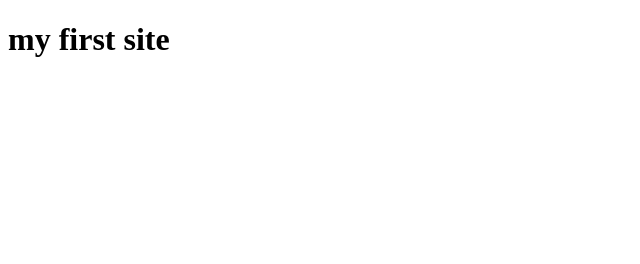
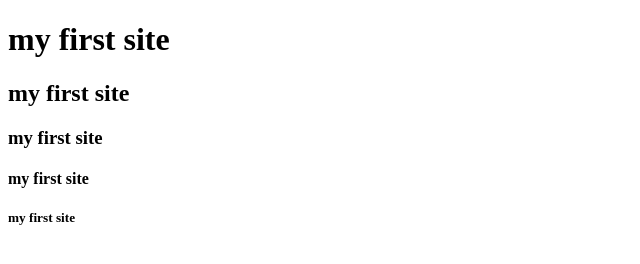
Before and after one commit to rawanadnan1/coursera-test, a plain HTML site: page site/index.html in a window 1280 px wide. Shown: the whole page, without its empty margins (0-640 px from the left). Drawn offline with Linux system fonts and the light colour scheme.

Commit message:
small addditionf fhlskjhldfhkb dhgljy.

```diff
--- a/site/index.html
+++ b/site/index.html
@@ -7,5 +7,9 @@
 </head>
 <body>
 <h1> my first site</h1>
+<h2> my first site</h2>
+<h3> my first site</h3>
+<h4> my first site</h4>
+<h5> my first site</h5>
 </body>
 </html>
```
